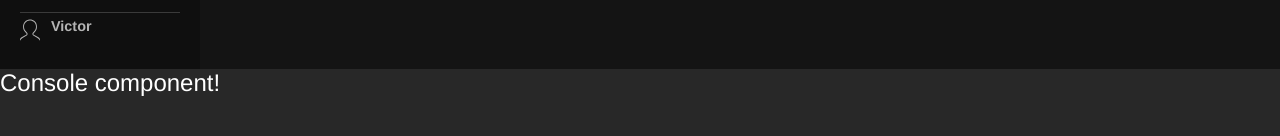
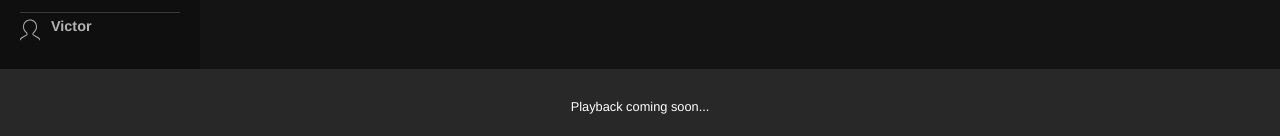
Before and after one commit to victormrecabarren/My-Spotify-React, a React (Create React App) app: page / in a window 1280 px wide. Shown: the part 661-797 px from the top of the page. Built offline with nearby package versions, Linux system fonts and the light colour scheme; no server answers.

Commit message:
fixed issue with main by adding overflow-y scroll style

```diff
--- a/src/App.css
+++ b/src/App.css
@@ -32,6 +32,7 @@ a:hover {
   display: flex;
   flex-direction: row;
   flex: 1;
+  overflow-y: scroll;
 }
 
 .console {
--- a/src/components/Console.js
+++ b/src/components/Console.js
@@ -3,8 +3,8 @@ import React, { Component } from 'react';
 class Console extends Component {
   render() {
     return(
-      <h4>
-        Console component!
+      <h4 style={{textAlign: "center", paddingTop: "30px", fontSize: "0.8em"}}>
+        Playback coming soon...
       </h4>
     )
   }
--- a/src/constants.js
+++ b/src/constants.js
@@ -1,6 +1,6 @@
-const baseURL = 'http://localhost:3000'
+// const baseURL = 'http://localhost:3000'
 
-// const baseURL = 'https://react-rails-spotify.herokuapp.com'
+const baseURL = 'https://react-rails-spotify.herokuapp.com'
 
 export {
   baseURL
```
